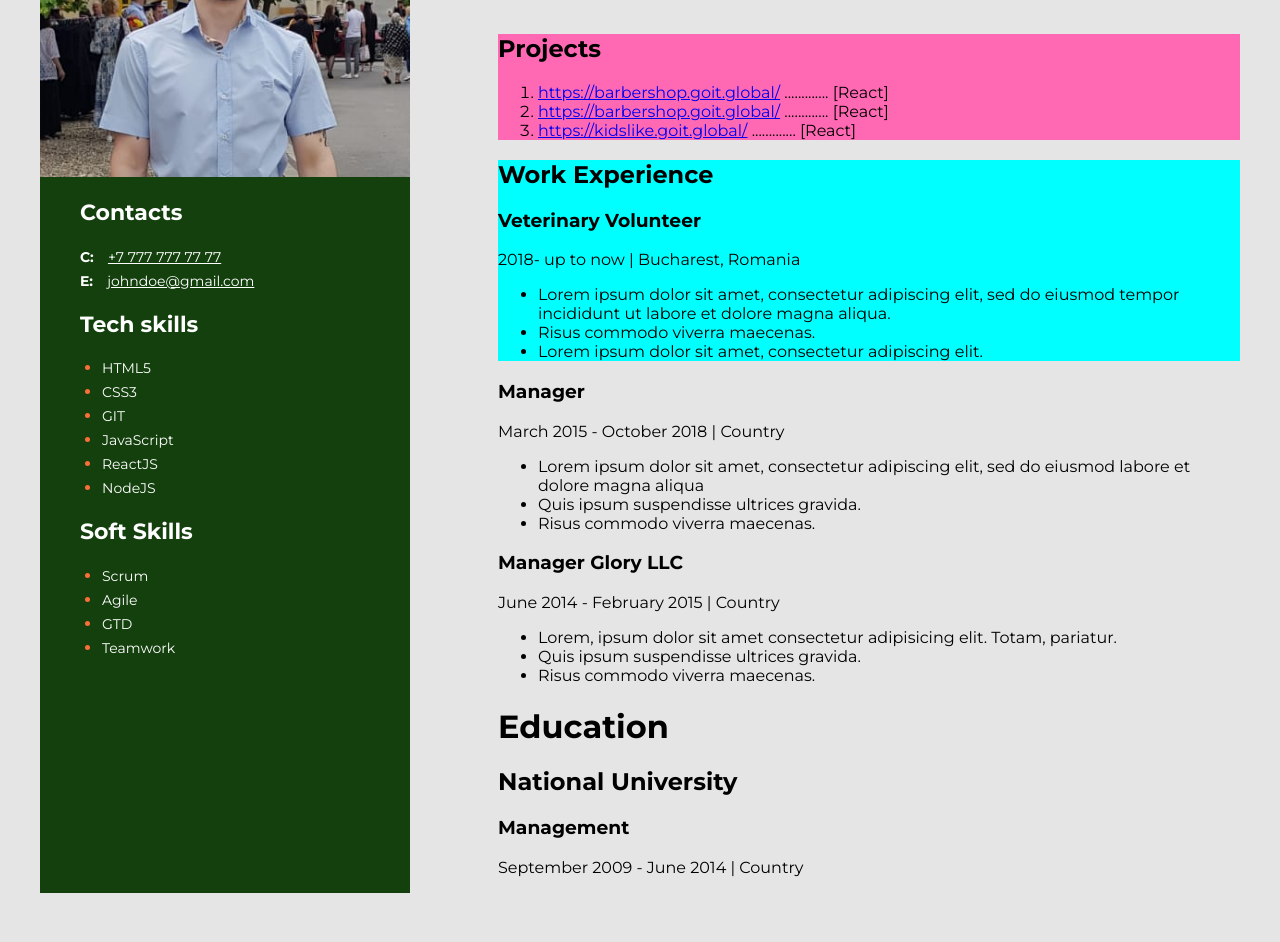
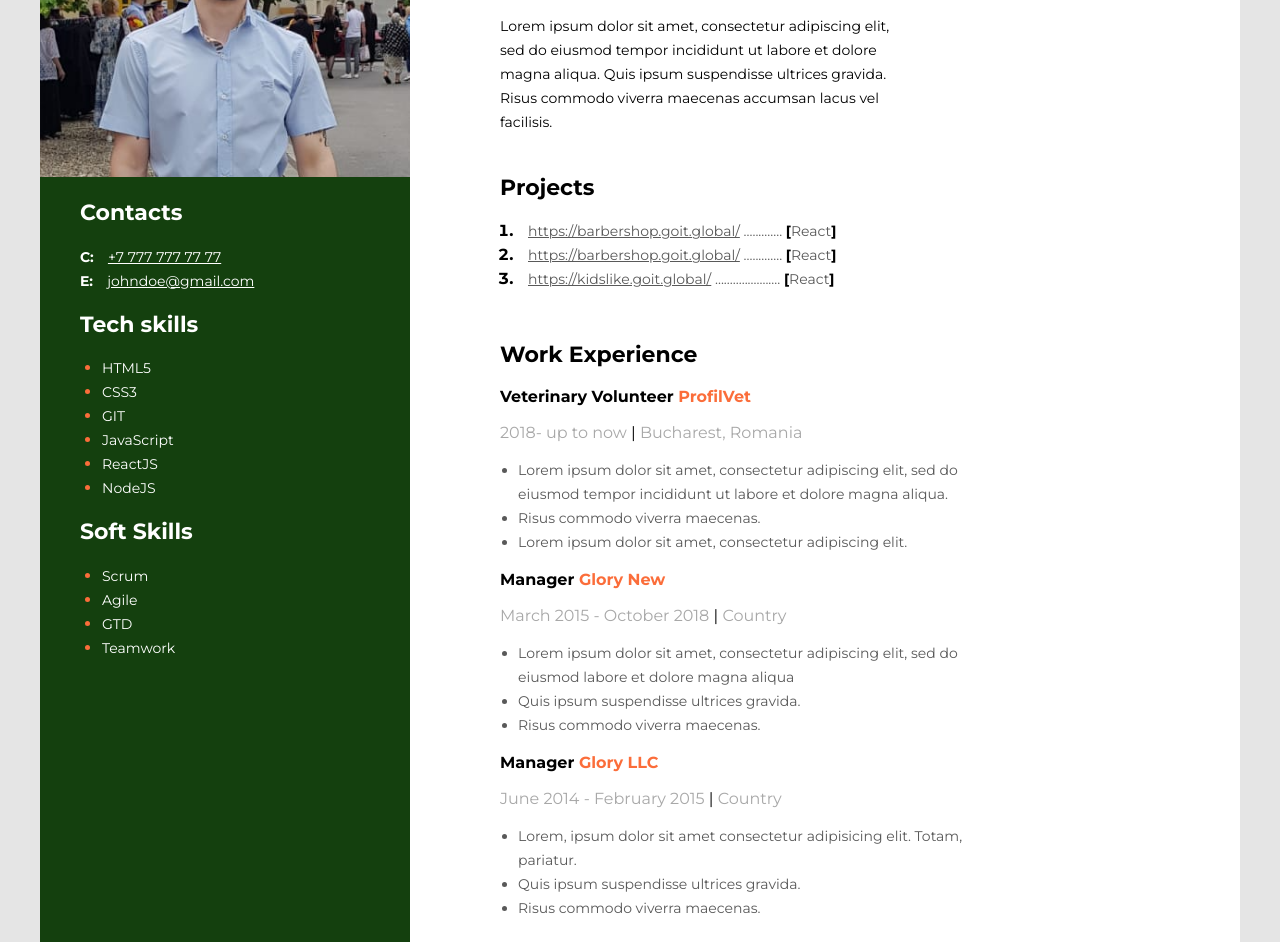
Before and after one commit to nprazvan/my-cv, a plain HTML site: page index.html in a window 1280 px wide. Shown: the part 273-1215 px from the top of the page. Drawn offline with Linux system fonts and the light colour scheme.

Commit message:
styled the main content

```diff
--- a/index.html
+++ b/index.html
@@ -22,7 +22,7 @@
         <div class="about-me-section">
           <h3 class="about-me-profession">Front-End Developer</h3>
 
-          <h1>Razvan Nicolaie</h1>
+          <h1 id="personName">Razvan Nicolaie</h1>
 
           <p>
             Lorem ipsum dolor sit amet, consectetur adipiscing elit, sed do
@@ -33,39 +33,43 @@
         </div>
         <!--Projects section-->
         <div class="projects-section">
-          <h2>Projects</h2>
+          <h2 class="block-title">Projects</h2>
           <ol>
             <li>
-              <a href="https://barbershop.goit.global/"
+              <span class="projects-item"
+                ><a href="https://barbershop.goit.global/"
+                  >https://barbershop.goit.global/</a
+                >
+                .............
+                <span class="bracket">[</span>React<span class="bracket">]</span>
+
+            </li>
+            <li>
+              <span class="projects-item"><a href="https://barbershop.goit.global/"
                 >https://barbershop.goit.global/</a
               >
-              <span>.............</span>
-              <span>[React]</span>
+              .............
+                <span class="bracket">[</span>React<span class="bracket">]</span> </span>
+
             </li>
             <li>
-              <a href="https://barbershop.goit.global/"
-                >https://barbershop.goit.global/</a
-              >
-              <span>.............</span>
-              <span>[React]</span>
-            </li>
-            <li>
-              <a href="https://kidslike.goit.global/"
+              <span class="projects-item"><a href="https://kidslike.goit.global/"
                 >https://kidslike.goit.global/</a
               >
-              <span>.............</span>
-              <span>[React]</span>
+              ......................
+                <span class="bracket">[</span>React<span class="bracket">]</span> </span>
+
             </li>
           </ol>
         </div>
         <!--Work experience section-->
         <div class="work-experience-section">
-          <h2>Work Experience</h2>
-          <!--Company nr 3-->
+          <h2 class="block-title">Work Experience</h2>
+          <!--Company nr 1-->
           <div>
-            <h3>Veterinary Volunteer</h3>
-            <p>2018- up to now | Bucharest, Romania</p>
-            <ul>
+            <h3 class="work-experience-position">Veterinary Volunteer <span class="work-experience-company">ProfilVet</span></h3>
+            <p class="work-experience-period">2018- up to now <span>|</span> Bucharest, Romania</p>
+            <ul class="work-experience-duties">
               <li>
                 Lorem ipsum dolor sit amet, consectetur adipiscing elit, sed do
                 eiusmod tempor incididunt ut labore et dolore magna aliqua.
@@ -78,9 +82,9 @@
         <!--Company nr. 2-->
 
         <div>
-          <h3>Manager</h3>
-          <p>March 2015 - October 2018 | Country</p>
-          <ul>
+          <h3 class="work-experience-position">Manager <span class="work-experience-company">Glory New</span></h3>
+          <p class="work-experience-period">March 2015 - October 2018 <span>|</span> Country</p>
+          <ul class="work-experience-duties">
             <li>
               Lorem ipsum dolor sit amet, consectetur adipiscing elit, sed do
               eiusmod labore et dolore magna aliqua
@@ -92,9 +96,9 @@
 
         <!--Company nr. 3-->
         <div>
-          <h3>Manager Glory LLC</h3>
-          <p>June 2014 - February 2015 | Country</p>
-          <ul>
+          <h3 class="work-experience-position">Manager <span class="work-experience-company">Glory LLC</span></h3>
+          <p class="work-experience-period">June 2014 - February 2015 <span>|</span> Country</p>
+          <ul class="work-experience-duties">
             <li>
               Lorem, ipsum dolor sit amet consectetur adipisicing elit. Totam,
               pariatur.
@@ -104,11 +108,11 @@
           </ul>
         </div>
         <!--Education section-->
-        <div>
-          <h1>Education</h1>
-          <h2>National University</h2>
-          <h3>Management</h3>
-          <p>September 2009 - June 2014 | Country</p>
+        <div class="education-section">
+          <h1 class="education-section-title">Education</h1>
+          <h2 class="education-section-place">National University</h2>
+          <h3 class="education-section-domain">Management</h3>
+          <p class="education-section-period">September 2009 - June 2014 <span>|</span> Country</p>
         </div>
       </div>
 
--- a/styles/styles.css
+++ b/styles/styles.css
@@ -3,29 +3,161 @@ body {
   font-family: "Montserrat", sans-serif;
 }
 
+/* Right section styles */
+
 .right-section {
-  padding-left: 88px;
+  padding-left: 90px;
+  padding-right: 220px;
+  background-color: #fff;
 }
 
 .about-me-profession {
   font-size: 14px;
   color: black;
+  font-style: normal;
+  font-weight: 700;
+  line-height: 17px;
+  margin-top: 100px;
+}
+
+#personName {
+  color: #000;
+  font-style: normal;
+  font-weight: 700;
+  font-size: 45px;
+  line-height: 55px;
+  margin-top: 30px;
 }
 
 .about-me-section {
-  background-color: greenyellow;
-  padding-bottom: 15px;
   padding-top: 15px;
   padding-right: 15px;
-  margin-bottom: 50px;
+
+  width: 400px;
+}
+
+.about-me-section p {
+  font-style: normal;
+  font-weight: 400;
+  font-size: 14px;
+  line-height: 24px;
 }
 
 .projects-section {
-  background-color: hotpink;
+  margin: 40px 0 0 0;
+}
+
+.projects-section ol {
+  padding-left: 18px;
+}
+
+ol li,
+.bracket {
+  font-weight: 700;
+  color: #000;
+}
+
+.projects-item a {
+  color: #595959;
+  margin-left: 10px;
+}
+
+.projects-item {
+  font-family: "Montserrat";
+  font-style: normal;
+  font-weight: 400;
+  font-size: 14px;
+  line-height: 24px;
+  color: #595959;
+}
+
+.block-title {
+  font-family: "Montserrat";
+  font-style: normal;
+  font-weight: 700;
+  font-size: 22px;
+  line-height: 27px;
 }
 
 .work-experience-section {
-  background-color: aqua;
+  margin-top: 50px;
+}
+
+.work-experience-position {
+  font-family: "Montserrat";
+  font-style: normal;
+  font-weight: 700;
+  font-size: 16px;
+  line-height: 20px;
+}
+
+.work-experience-company {
+  color: #fb6d3a;
+}
+
+.work-experience-period {
+  color: #a8a8a8;
+}
+
+.work-experience-period span {
+  color: #000;
+}
+
+.work-experience-duties {
+  padding-left: 18px;
+}
+
+.work-experience-duties li {
+  font-family: "Montserrat";
+  font-style: normal;
+  font-weight: 400;
+  font-size: 14px;
+  line-height: 24px;
+  color: #595959;
+}
+
+.education-section {
+  margin-top: 40px;
+}
+
+.education-section-title {
+  font-family: "Montserrat";
+  font-style: normal;
+  font-weight: 700;
+  font-size: 22px;
+  line-height: 27px;
+  color: #000000;
+}
+
+.education-section-place {
+  font-family: "Montserrat";
+  font-style: normal;
+  font-weight: 700;
+  font-size: 16px;
+  line-height: 20px;
+  color: #fb6d3a;
+}
+
+.education-section-domain {
+  font-family: "Montserrat";
+  font-style: normal;
+  font-weight: 700;
+  font-size: 14px;
+  line-height: 17px;
+  color: #000000;
+}
+
+.education-section-period {
+  font-family: "Montserrat";
+  font-style: normal;
+  font-weight: 400;
+  font-size: 12px;
+  line-height: 15px;
+  color: #a8a8a8;
+}
+
+.education-section-period span {
+  color: #000;
 }
 
 .main-section {
```
